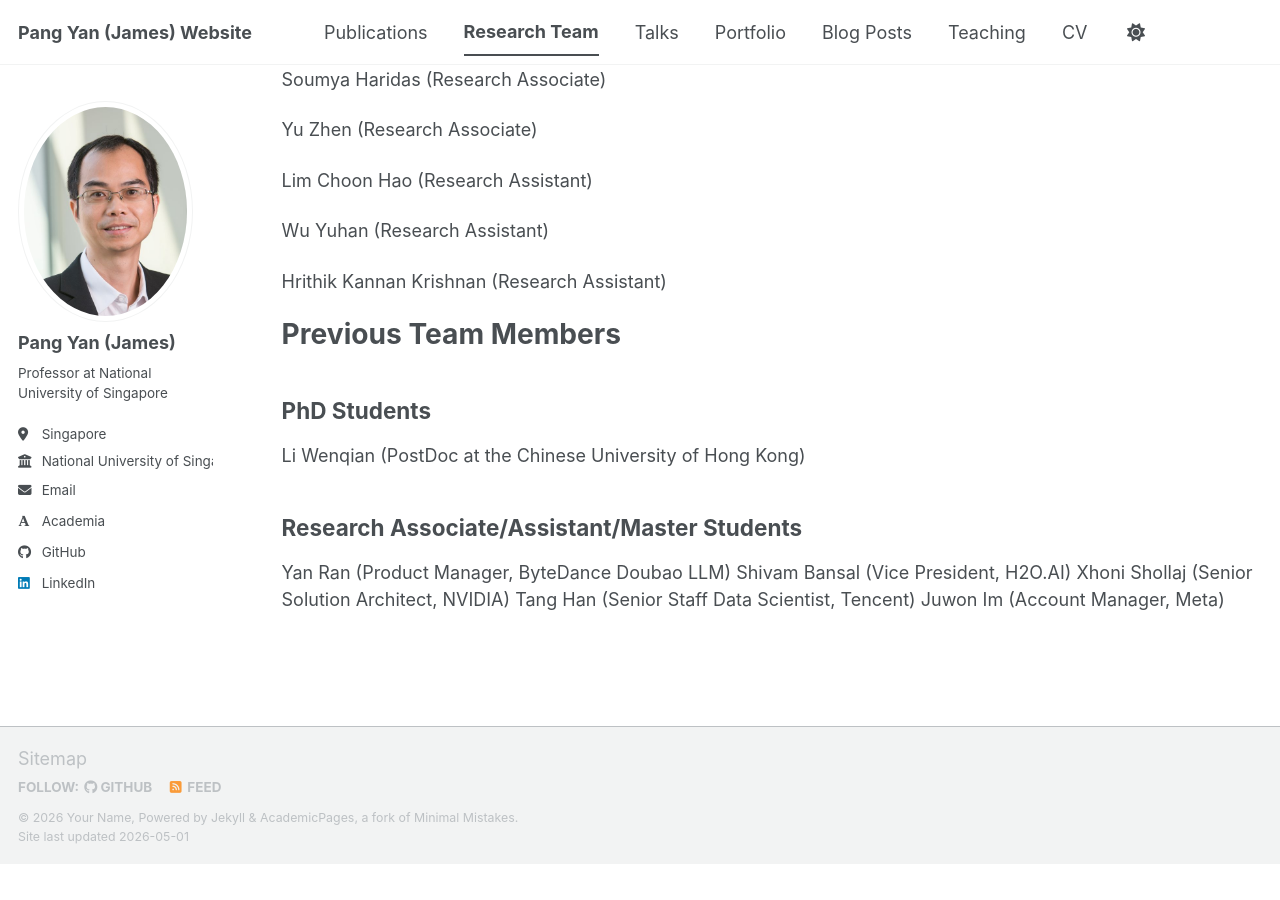
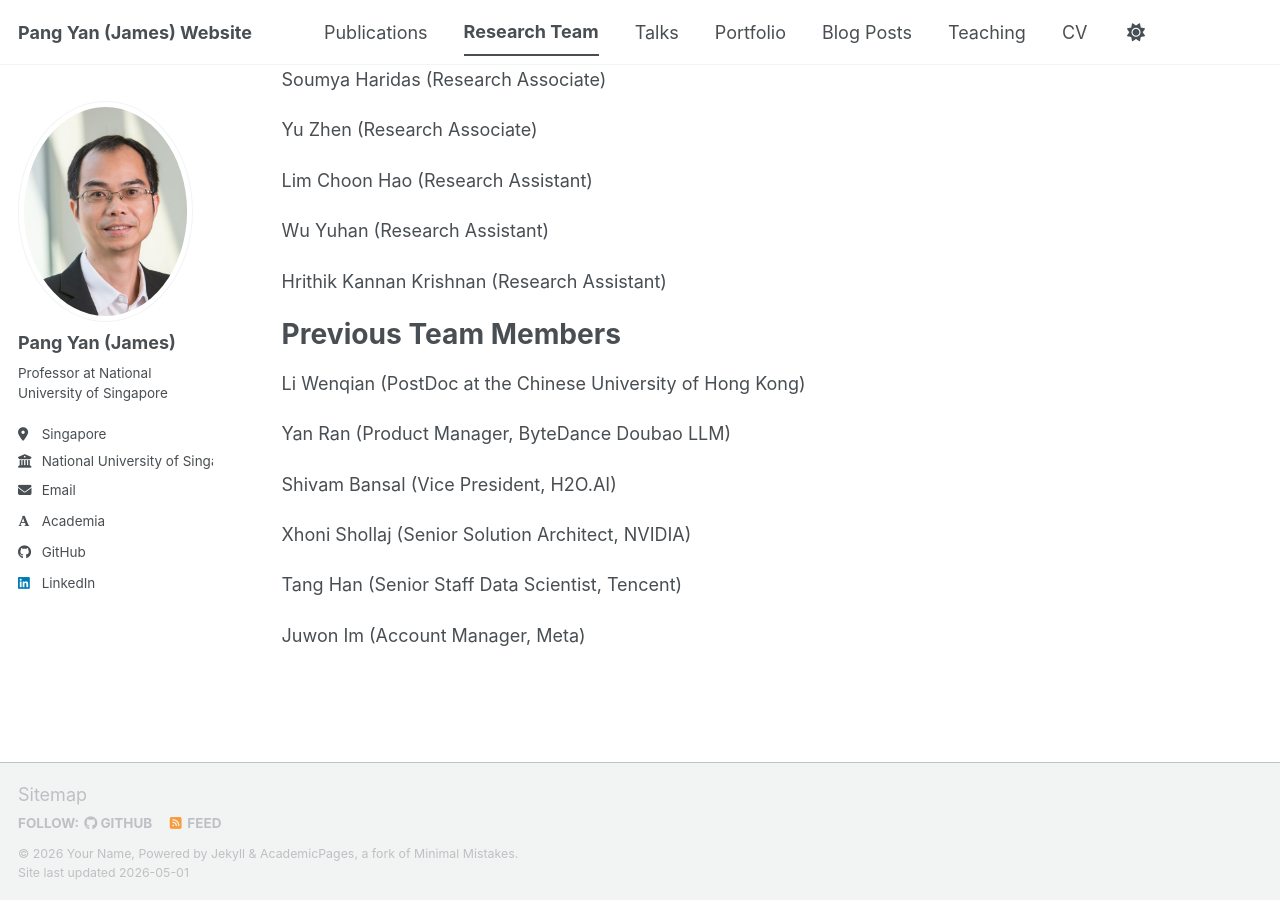
Before and after one commit to jamespangyan/jamespangyan.github.io, a Jekyll site: the page built from _pages/Team.md, in a window 1280 px wide and 900 px high, scrolled down 522 px. Built offline with Jekyll 4.4.1, drawn with Linux system fonts in a browser that asks for light colours; some web fonts are replaced; a script bundle is joined from its source files by our own code; library files that are not in the unit come from our copies; before the commit the page ends 1386 px from its top, so only the background shows below that.

Commit message:
Update Team.md

```diff
--- a/_pages/Team.md
+++ b/_pages/Team.md
@@ -37,15 +37,14 @@ Hrithik Kannan Krishnan (Research Assistant)
 
 Previous Team Members
 ======
-
-PhD Students
-------
 Li Wenqian (PostDoc at the Chinese University of Hong Kong)
 
-Research Associate/Assistant/Master Students
-------
 Yan Ran (Product Manager, ByteDance Doubao LLM)
+
 Shivam Bansal (Vice President, H2O.AI)
+
 Xhoni Shollaj (Senior Solution Architect, NVIDIA)
+
 Tang Han (Senior Staff Data Scientist, Tencent)
+
 Juwon Im (Account Manager, Meta)
```
